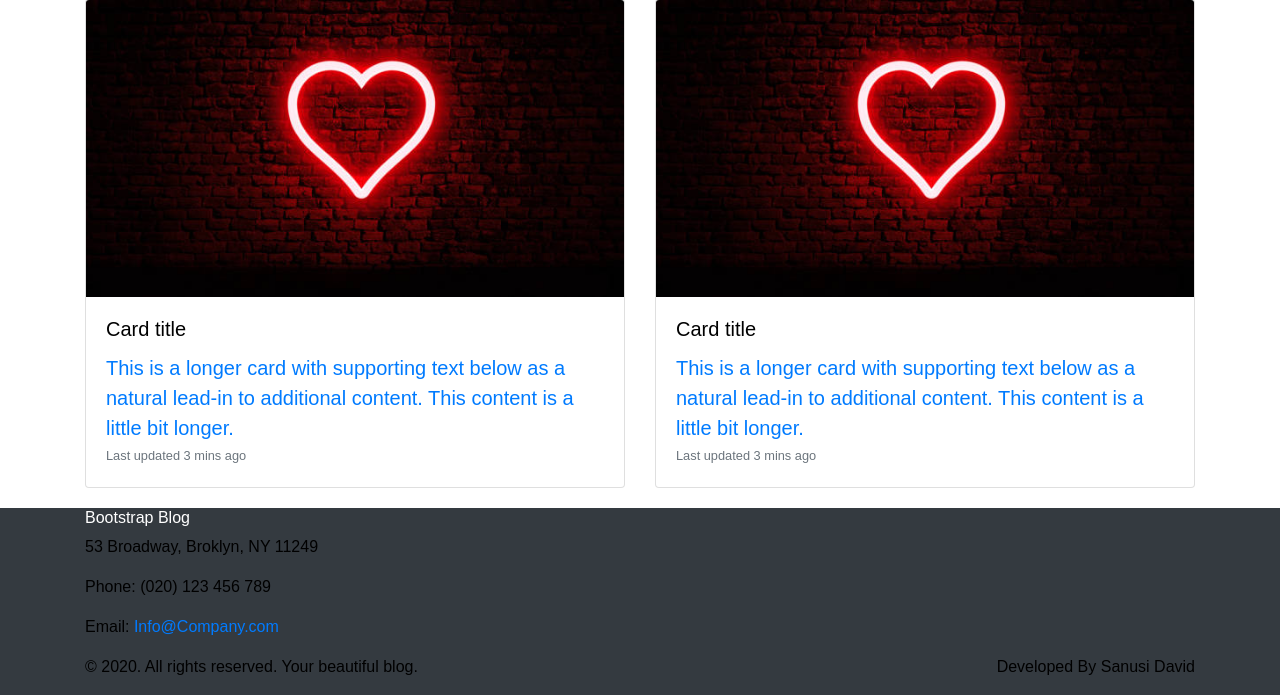
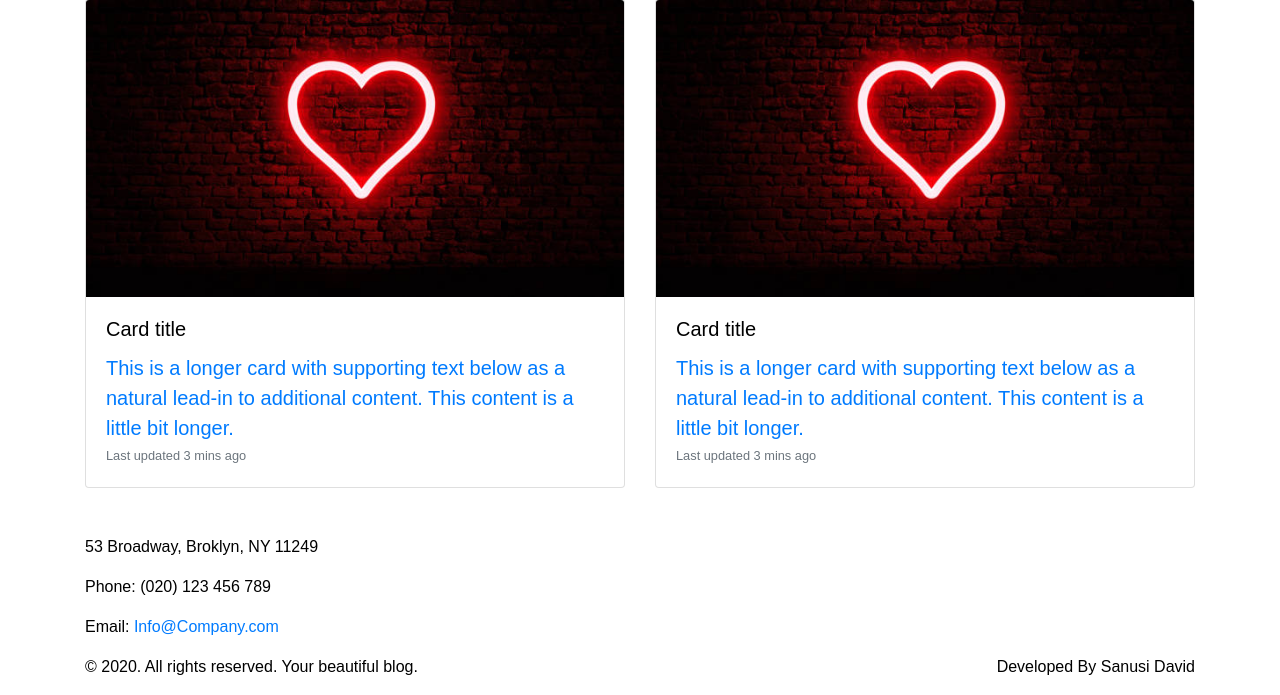
Before and after one commit to sirnusi/django-deployment-example, a Django app: page / in a window 1280 px wide. Shown: the part 1036-1731 px from the top of the page. Run offline with Django 3.2, Linux system fonts and the light colour scheme; some libraries are stand-ins or nearby versions.

Commit message:
initial commit

```diff
--- a/blogapp/static/css/blogstyle.css
+++ b/blogapp/static/css/blogstyle.css
@@ -31,6 +31,6 @@ body{
 .card-img-top:hover{
     transform: scale(0.9);
 }
-footer{
+#best{
     background-color: #343A40;
 }
```
